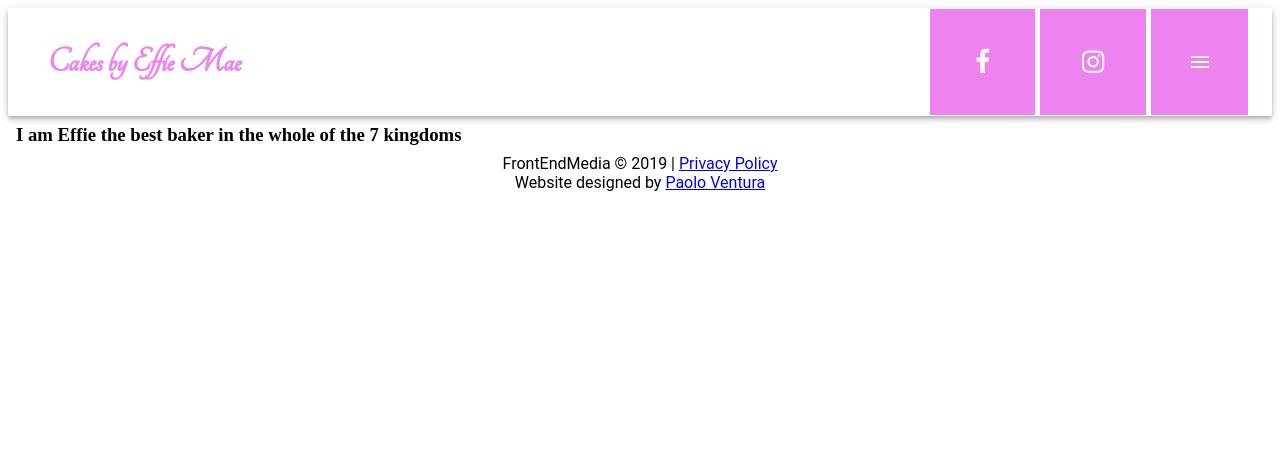
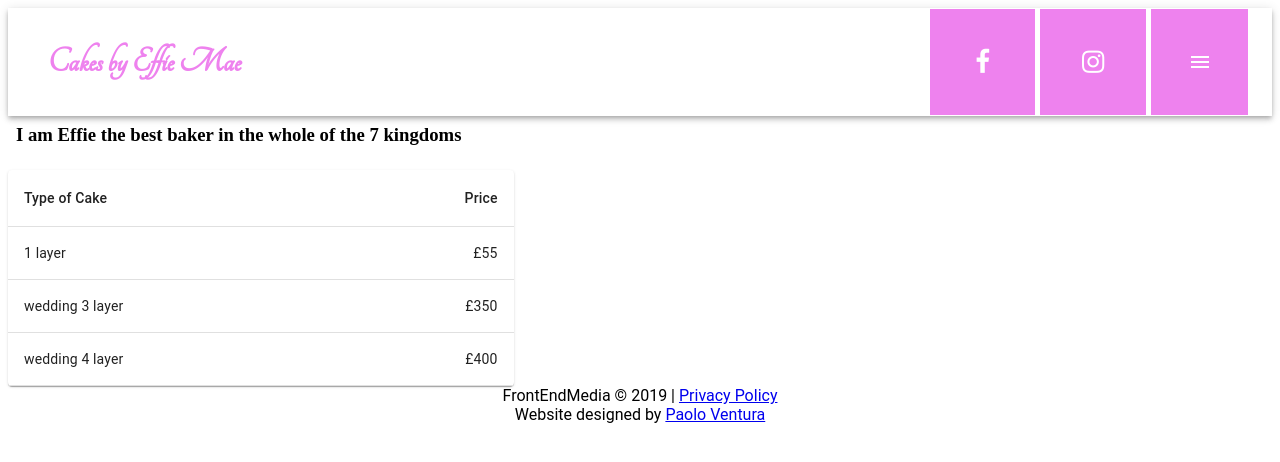
Before and after one commit to paolov1928/handmade-cakes, a React (Create React App) app: page /about in a window 1280 px wide. Shown: the top 462 px of the page. Built offline with nearby package versions, Linux system fonts and the light colour scheme.

Commit message:
added a quick price table

```diff
--- a/package.json
+++ b/package.json
@@ -5,6 +5,7 @@
   "dependencies": {
     "@material-ui/core": "^4.0.0",
     "@material-ui/icons": "^4.0.0",
+    "material-table": "^1.38.0",
     "react": "^16.8.6",
     "react-dom": "^16.8.6",
     "react-instagram-embed": "^1.5.0",
--- a/src/components/About.js
+++ b/src/components/About.js
@@ -1,5 +1,6 @@
 import React from "react"
 import styled from "styled-components"
+import EditableTable from "./EditableTable"
 
 const Title = styled.h3`
   color: black;
@@ -11,6 +12,7 @@ const About = () => {
   return (
     <div>
       <Title>I am Effie the best baker in the whole of the 7 kingdoms</Title>
+      <EditableTable />
     </div>
   )
 }
--- /dev/null
+++ b/src/components/EditableTable.js
@@ -0,0 +1,51 @@
+import React from "react"
+import { makeStyles } from "@material-ui/core/styles"
+import Table from "@material-ui/core/Table"
+import TableBody from "@material-ui/core/TableBody"
+import TableCell from "@material-ui/core/TableCell"
+import TableHead from "@material-ui/core/TableHead"
+import TableRow from "@material-ui/core/TableRow"
+import Paper from "@material-ui/core/Paper"
+
+const useStyles = makeStyles(theme => ({
+  root: {
+    width: "40%",
+    marginTop: theme.spacing(3)
+  },
+  table: {}
+}))
+
+const rows = [
+  { type: "1 layer", price: "£55" },
+  { type: "wedding 3 layer", price: "£350" },
+  { type: "wedding 4 layer", price: "£400" }
+]
+
+function SimpleTable() {
+  const classes = useStyles()
+
+  return (
+    <Paper className={classes.root}>
+      <Table className={classes.table}>
+        <TableHead>
+          <TableRow>
+            <TableCell>Type of Cake</TableCell>
+            <TableCell align="right">Price</TableCell>
+          </TableRow>
+        </TableHead>
+        <TableBody>
+          {rows.map(row => (
+            <TableRow key={row.type}>
+              <TableCell component="th" scope="row">
+                {row.type}
+              </TableCell>
+              <TableCell align="right">{row.price}</TableCell>
+            </TableRow>
+          ))}
+        </TableBody>
+      </Table>
+    </Paper>
+  )
+}
+
+export default SimpleTable
```
Also changed, not shown: 1 other file (tests, documents, lock files or other folders).
